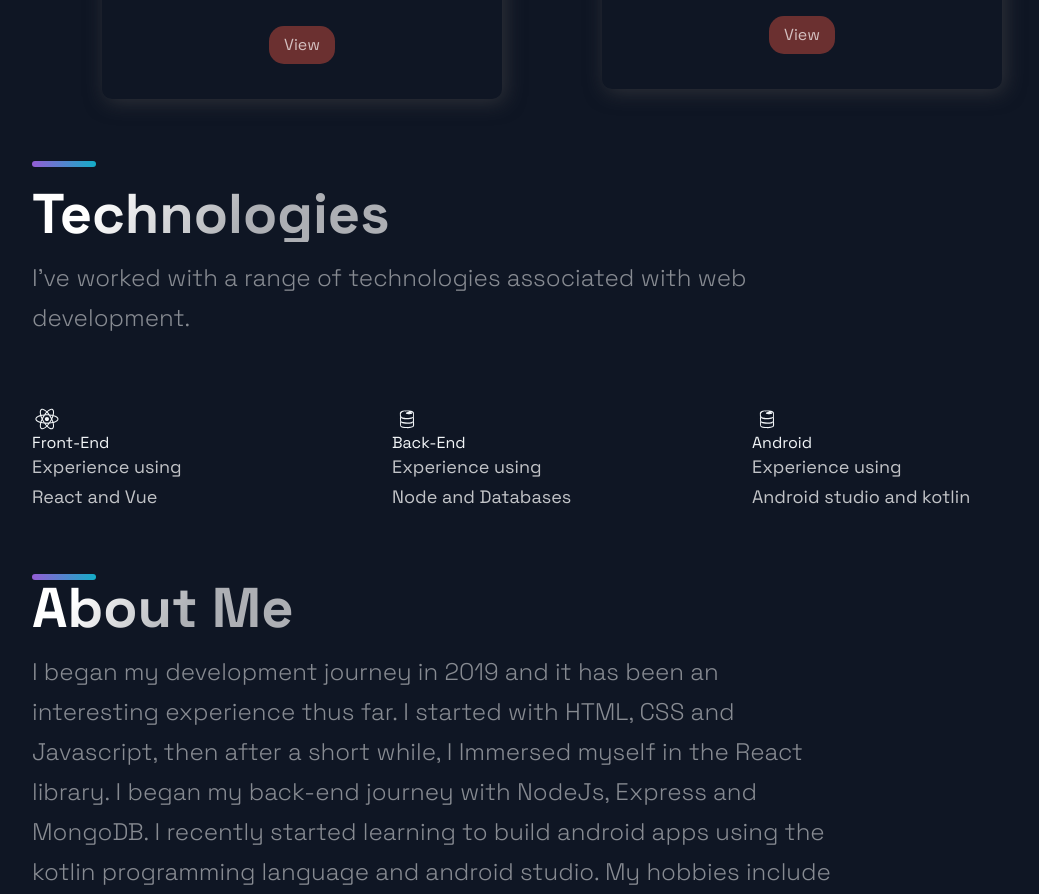
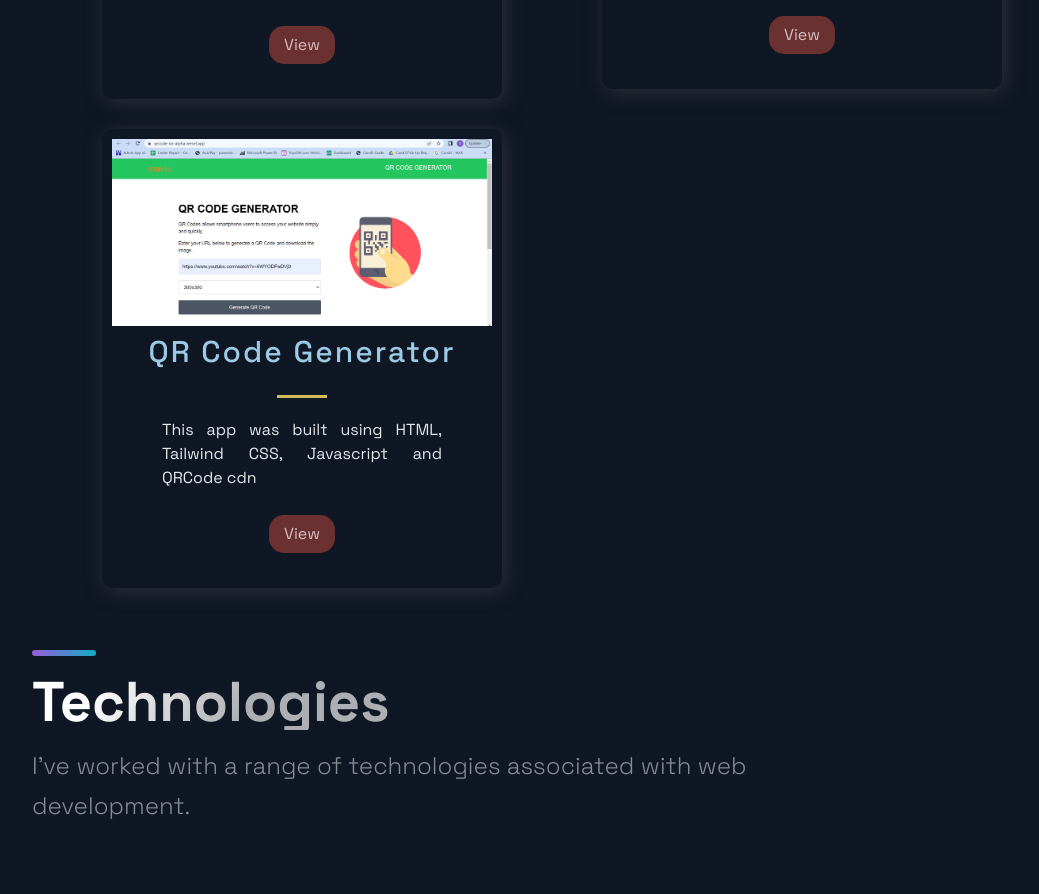
Before and after one commit to mavic01/port-mastery, a Next.js app: page / in a window 1280 px wide. Shown: the part 5100-5994 px from the top of the page, without its empty margins (88-1127 px from the left). Built offline with nearby package versions, Linux system fonts and the light colour scheme.

Commit message:
added qrcode

```diff
--- a/src/data.js
+++ b/src/data.js
@@ -125,5 +125,12 @@ export const webData = [
         desc: "This app was built using HTML, CSS and Javascript.",
         img: "assets/sidebar.png",
         url: "https://mavic01.github.io/responsive-sidebar/"
+    },
+    {
+        id: 19,
+        title: "QR Code Generator",
+        desc: "This app was built using HTML, Tailwind CSS, Javascript and QRCode cdn",
+        img: "assets/qrcodee.png",
+        url: "https://qrcode-six-alpha.vercel.app/"
     }
 ]
```
Also changed, not shown: public/assets/qrcodee.png (added).
